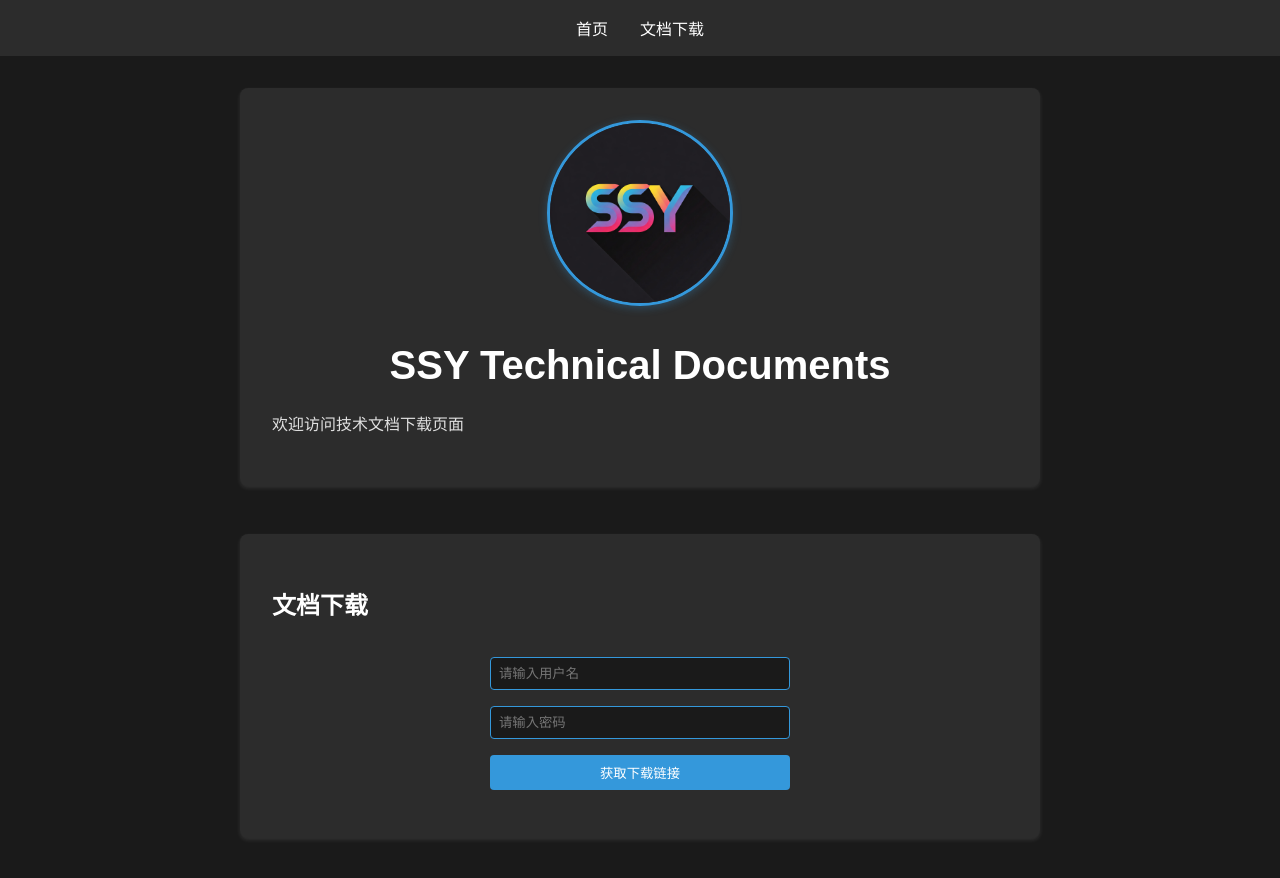
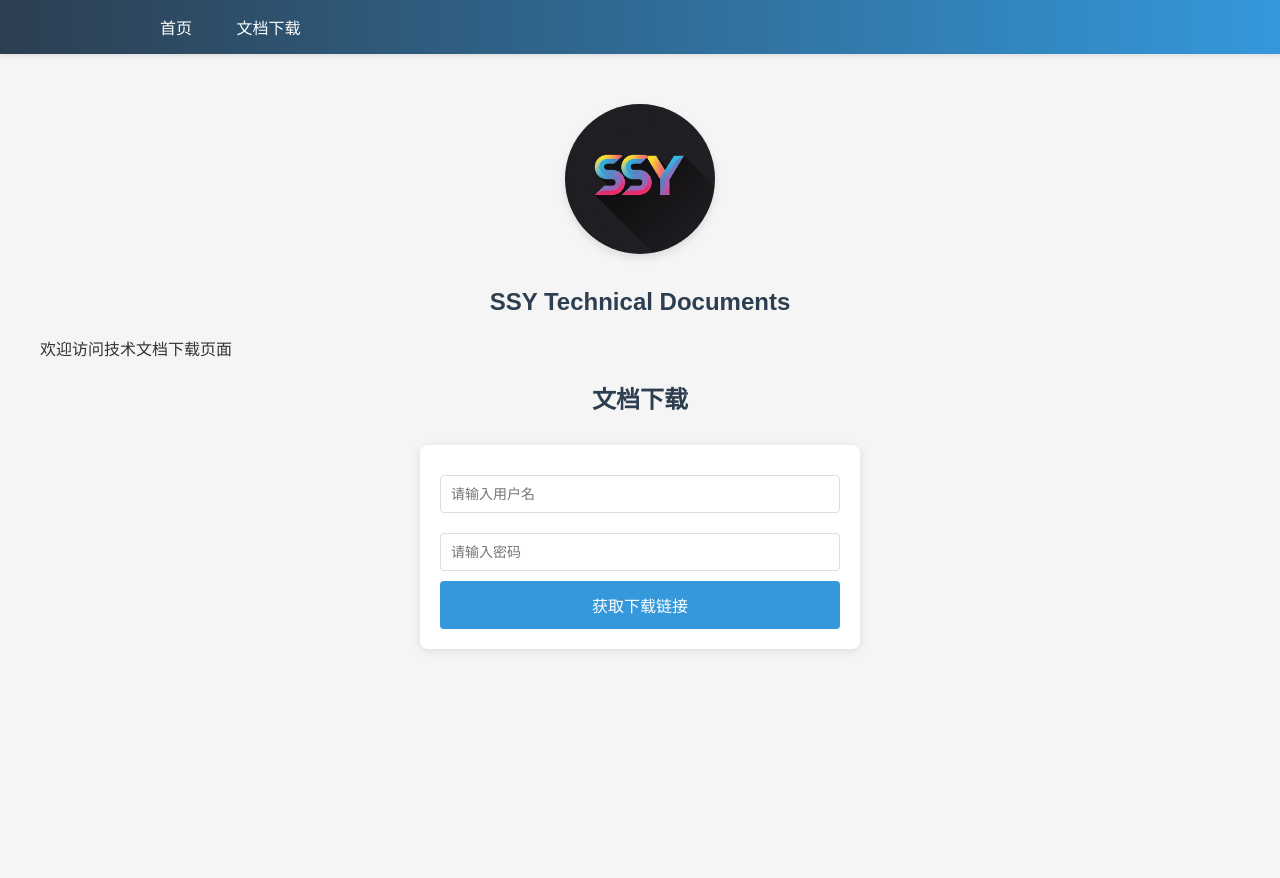
Before and after one commit to JacksonShan1/shansuyun.github.io, a plain HTML site: page index.html in a window 1280 px wide. After the commit the page ends 800 px from the top, so only its background shows below. Drawn offline with Linux system fonts and the light colour scheme.

Commit message:
Update styles.css

```diff
--- a/styles.css
+++ b/styles.css
@@ -1,139 +1,190 @@
-/* 基础样式设置 */
+/* 全局样式 */
 body {
+    font-family: 'Microsoft YaHei', sans-serif;
     margin: 0;
     padding: 0;
-    font-family: "黑体", "SimHei", sans-serif;  /* 设置黑体字体 */
-    background-color: #1a1a1a;  /* 深色背景 */
-    color: white;  /* 白色文字 */
+    background-color: #f5f5f5;
+    color: #333;
 }
 
-/* 顶部导航栏样式 */
+/* 头部导航样式 */
 header {
-    background-color: #2c2c2c;  /* 深灰色背景 */
-    padding: 1rem;
+    background: linear-gradient(to right, #2c3e50, #3498db);
+    padding: 15px 0;
+    box-shadow: 0 2px 5px rgba(0,0,0,0.1);
+    position: relative;
 }
 
-/* 导航菜单列表样式 */
-nav ul {
-    list-style: none;  /* 移除列表点 */
+.version-info {
+    position: absolute;
+    left: 20px;
+    top: 20px;
+    font-size: 14px;
+    color: #fff;
+    text-shadow: 1px 1px 2px rgba(0,0,0,0.2);
+}
+
+.version-info span {
+    display: block;
+    margin-bottom: 5px;
+    opacity: 0.9;
+}
+
+header nav {
+    margin-left: 150px;
+}
+
+header nav ul {
+    list-style: none;
     padding: 0;
     margin: 0;
-    display: flex;  /* 弹性布局 */
-    justify-content: center;  /* 居中对齐 */
 }
 
-/* 导航菜单项样式 */
-nav li {
-    margin: 0 1rem;  /* 左右间距 */
+header nav ul li {
+    display: inline-block;
+    margin-right: 20px;
 }
 
-/* 导航链接样式 */
-nav a {
-    color: white;  /* 白色文字 */
-    text-decoration: none;  /* 移除下划线 */
+header nav ul li a {
+    color: #fff;
+    text-decoration: none;
+    font-size: 16px;
+    padding: 5px 10px;
+    border-radius: 4px;
+    transition: background-color 0.3s;
+}
+
+header nav ul li a:hover {
+    background-color: rgba(255,255,255,0.1);
 }
 
 /* 主要内容区域样式 */
 main {
-    max-width: 800px;  /* 最大宽度 */
-    margin: 0 auto;  /* 居中显示 */
-    padding: 2rem;
+    max-width: 1200px;
+    margin: 0 auto;
+    padding: 20px;
 }
 
-/* 内容区块样式 */
-section {
-    margin-bottom: 3rem;  /* 底部间距 */
-    padding: 2rem;
-    border-radius: 8px;  /* 圆角边框 */
-    background-color: #2c2c2c;  /* 深灰色背景 */
-    box-shadow: 0 2px 4px rgba(255,255,255,0.1);  /* 白色阴影效果 */
+/* 头像样式 */
+.avatar {
+    text-align: center;
+    margin: 30px 0;
+}
+
+.avatar img {
+    width: 150px;
+    height: 150px;
+    border-radius: 50%;
+    box-shadow: 0 4px 8px rgba(0,0,0,0.1);
+    transition: transform 0.3s;
+}
+
+.avatar img:hover {
+    transform: scale(1.05);
 }
 
 /* 标题样式 */
 h1, h2 {
-    color: white;  /* 白色文字 */
+    text-align: center;
+    color: #2c3e50;
+    margin: 20px 0;
 }
 
-/* 主标题样式 */
-h1 {
-    color: white;
-    font-size: 2.5rem;  /* 字体大小 */
-    text-align: center;  /* 居中对齐 */
-    margin-bottom: 1.5rem;
-}
-
-/* 导航链接悬停效果 */
-nav a:hover {
-    color: #3498db;  /* 蓝色高亮 */
-    transition: color 0.3s ease;  /* 颜色渐变效果 */
-}
-
-/* 头像容器样式 */
-.avatar {
-    text-align: center;
-    margin-bottom: 2rem;
-}
-
-/* 头像图片样式 */
-.avatar img {
-    width: 180px;  /* 可以调整大小 */
-    height: 180px;
-    border-radius: 50%;  /* 保持圆形 */
-    border: 3px solid #3498db;  /* 蓝色边框 */
-    box-shadow: 0 2px 8px rgba(52, 152, 219, 0.3);  /* 发光效果 */
-    background: #2c2c2c;  /* 深色背景，配合logo */
-}
-
-/* 段落文字样式 */
-p {
-    color: #e0e0e0;  /* 浅灰色文字 */
-    line-height: 1.6;  /* 行高 */
-}
-
-/* 文档下载区域样式 */
+/* 登录表单样式 */
 .login-form {
-    display: flex;
-    flex-direction: column;
-    gap: 1rem;
-    max-width: 300px;
-    margin: 0 auto;
-    padding: 1rem;
+    max-width: 400px;
+    margin: 30px auto;
+    padding: 20px;
+    background: #fff;
+    border-radius: 8px;
+    box-shadow: 0 2px 10px rgba(0,0,0,0.1);
 }
 
 .login-form input {
-    padding: 0.5rem;
-    border: 1px solid #3498db;
+    width: 100%;
+    padding: 10px;
+    margin: 10px 0;
+    border: 1px solid #ddd;
     border-radius: 4px;
-    background-color: #1a1a1a;
-    color: white;
+    font-size: 14px;
+    box-sizing: border-box;
 }
 
-.login-form button,
-.pdf-item button {
-    padding: 0.5rem 1rem;
-    background-color: #3498db;
+.login-form input:focus {
+    border-color: #3498db;
+    outline: none;
+    box-shadow: 0 0 5px rgba(52,152,219,0.3);
+}
+
+#loginBtn {
+    width: 100%;
+    padding: 12px;
+    background: #3498db;
     color: white;
     border: none;
     border-radius: 4px;
     cursor: pointer;
-    transition: background-color 0.3s ease;
+    font-size: 16px;
+    transition: background-color 0.3s;
 }
 
-.login-form button:hover,
-.pdf-item button:hover {
-    background-color: #2980b9;
+#loginBtn:hover {
+    background: #2980b9;
+}
+
+#loginBtn:disabled {
+    background: #95a5a6;
+    cursor: not-allowed;
+}
+
+/* PDF下载区域样式 */
+#download-links {
+    max-width: 600px;
+    margin: 20px auto;
 }
 
 .pdf-item {
     display: flex;
     justify-content: space-between;
     align-items: center;
-    padding: 1rem;
-    margin: 1rem 0;
-    background-color: #1a1a1a;
-    border-radius: 4px;
+    background: #fff;
+    padding: 15px;
+    margin: 10px 0;
+    border-radius: 6px;
+    box-shadow: 0 2px 5px rgba(0,0,0,0.05);
+    transition: transform 0.2s;
 }
 
-#download-links {
-    margin-top: 2rem;
+.pdf-item:hover {
+    transform: translateX(5px);
 }
+
+.pdf-name {
+    color: #2c3e50;
+    font-size: 15px;
+}
+
+.download-btn {
+    background: #27ae60;
+    color: white;
+    border: none;
+    padding: 8px 15px;
+    border-radius: 4px;
+    cursor: pointer;
+    transition: background-color 0.3s;
+}
+
+.download-btn:hover {
+    background: #219a52;
+}
+
+/* 错误信息样式 */
+.error {
+    background: #ffebee;
+    color: #c62828;
+    padding: 10px;
+    border-radius: 4px;
+    margin-top: 10px;
+    font-size: 14px;
+    text-align: center;
+}
```
